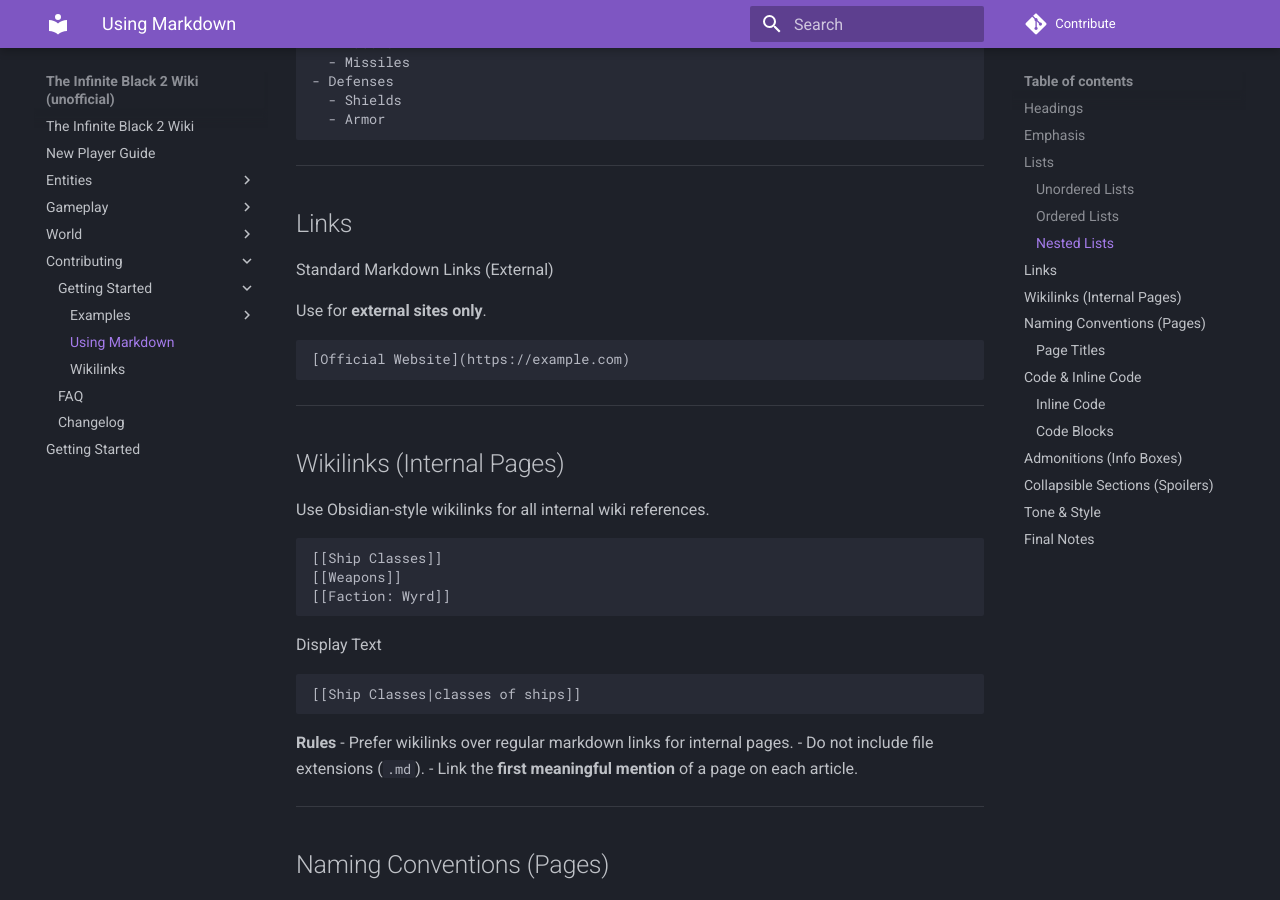
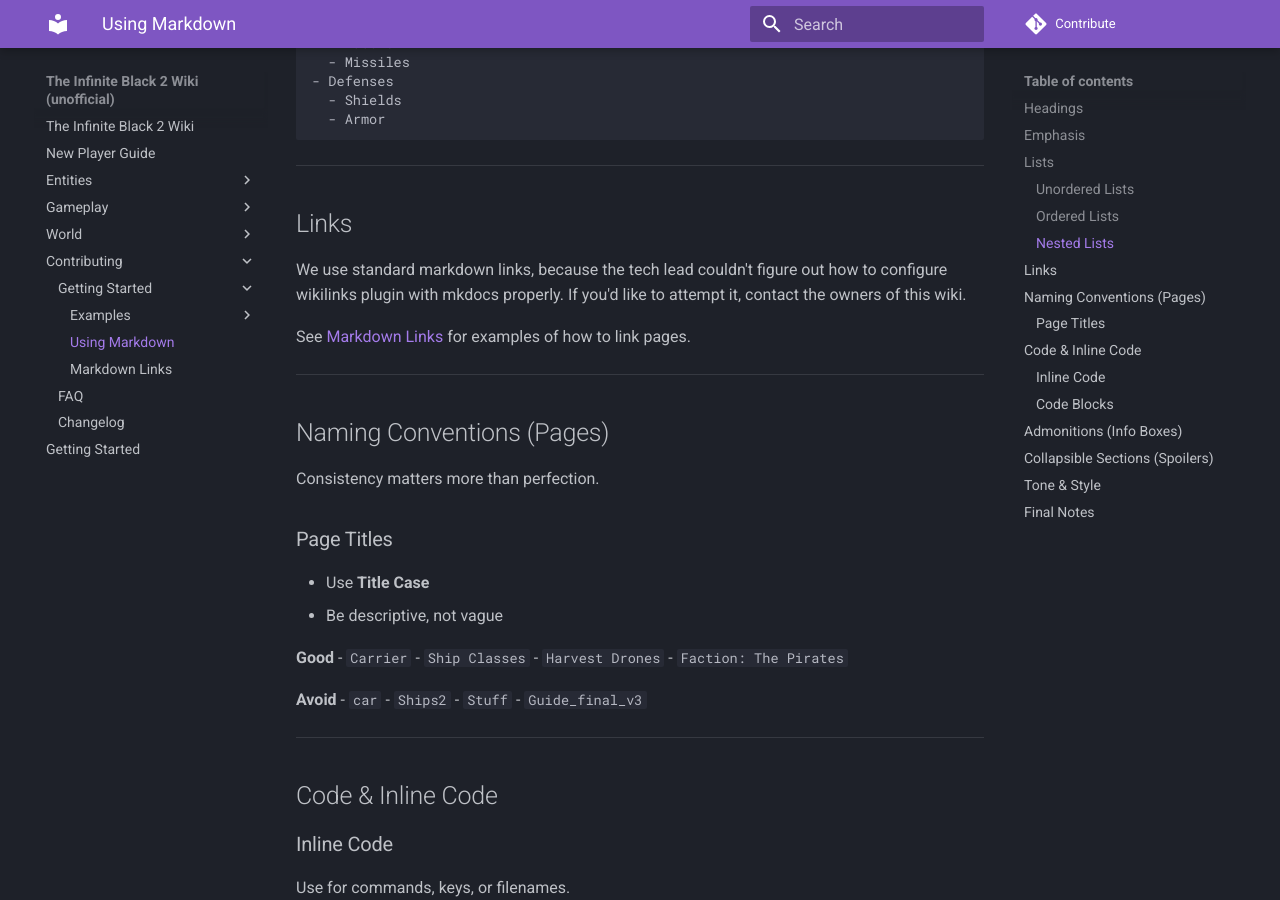
Before and after one commit to Gatorskull/tib2-wiki, an MkDocs documentation site: the page built from docs/Contributing/Getting Started/Using Markdown.md, in a window 1280 px wide and 900 px high, scrolled down 1614 px. Built offline with MkDocs 1.6.1 and Material for MkDocs 9.7.7, drawn with Linux system fonts in a browser that asks for light colours; comment, search, counter and statistics services are not loaded.

Commit message:
Remove references to wikilinks, add markdown link page (#15)

````diff
--- a/docs/Contributing/Getting Started/Using Markdown.md
+++ b/docs/Contributing/Getting Started/Using Markdown.md
@@ -75,31 +75,9 @@ Do **not** manually add line breaks inside paragraphs.
 
 ---
 ## Links
-Standard Markdown Links (External)
+We use standard markdown links, because the tech lead couldn't figure out how to configure wikilinks plugin with mkdocs properly. If you'd like to attempt it, contact the owners of this wiki.
 
-Use for **external sites only**.
-```md
-[Official Website](https://example.com)
-```
-
----
-## Wikilinks (Internal Pages)
-Use Obsidian-style wikilinks for all internal wiki references.
-```
-[[Ship Classes]]
-[[Weapons]]
-[[Faction: Wyrd]]
-```
-
-Display Text
-```
-[[Ship Classes|classes of ships]]
-```
-
-**Rules**
-- Prefer wikilinks over regular markdown links for internal pages.
-- Do not include file extensions (`.md`).
-- Link the **first meaningful mention** of a page on each article.
+See [Markdown Links](Markdown%20Links.md) for examples of how to link pages.
 
 ---
 ## Naming Conventions (Pages)
--- a/docs/Contributing/Getting Started/index.md
+++ b/docs/Contributing/Getting Started/index.md
@@ -38,7 +38,7 @@ Use normal Markdown:
 Some text here.
 ```
 
-You may also use [Wikilinks](Wikilinks.md) when linking to other pages:
+You may also use [Markdown Links](Markdown%20Links.md) when linking to other pages:
 
 ``` md
 [[Contributing/FAQ|Frequently Asked Questions]]
````
Also changed, not shown: docs/Contributing/Getting Started/Markdown Links.md (added, +187 -0 lines), docs/Contributing/Getting Started/Wikilinks.md (deleted, +0 -71 lines), docs/Contributing/Getting Started/.pages.
